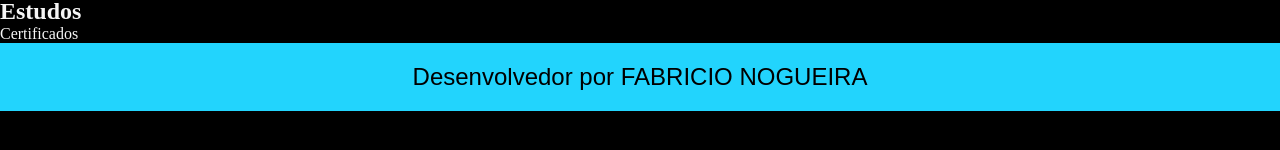
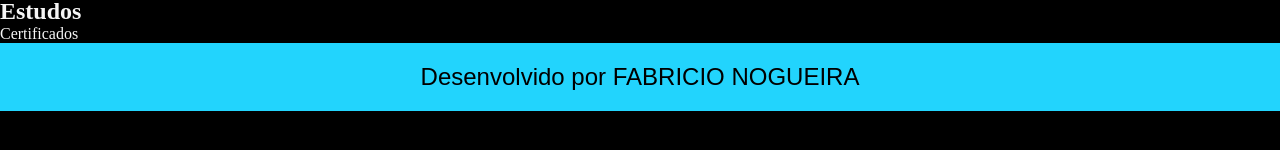
Before and after one commit to FabricioNogueiraDev/portifolio, a plain HTML site: page curriculo.html in a window 1280 px wide. Shown: the part 146-296 px from the top of the page. Drawn offline with Linux system fonts and the light colour scheme.

Commit message:
Update curriculo.html

```diff
--- a/curriculo.html
+++ b/curriculo.html
@@ -33,7 +33,7 @@
     </main>
 
     <footer class="rodape">
-        <p>Desenvolvedor por FABRICIO NOGUEIRA</p>
+        <p>Desenvolvido por FABRICIO NOGUEIRA</p>
     </footer>
 
 </body>
```
